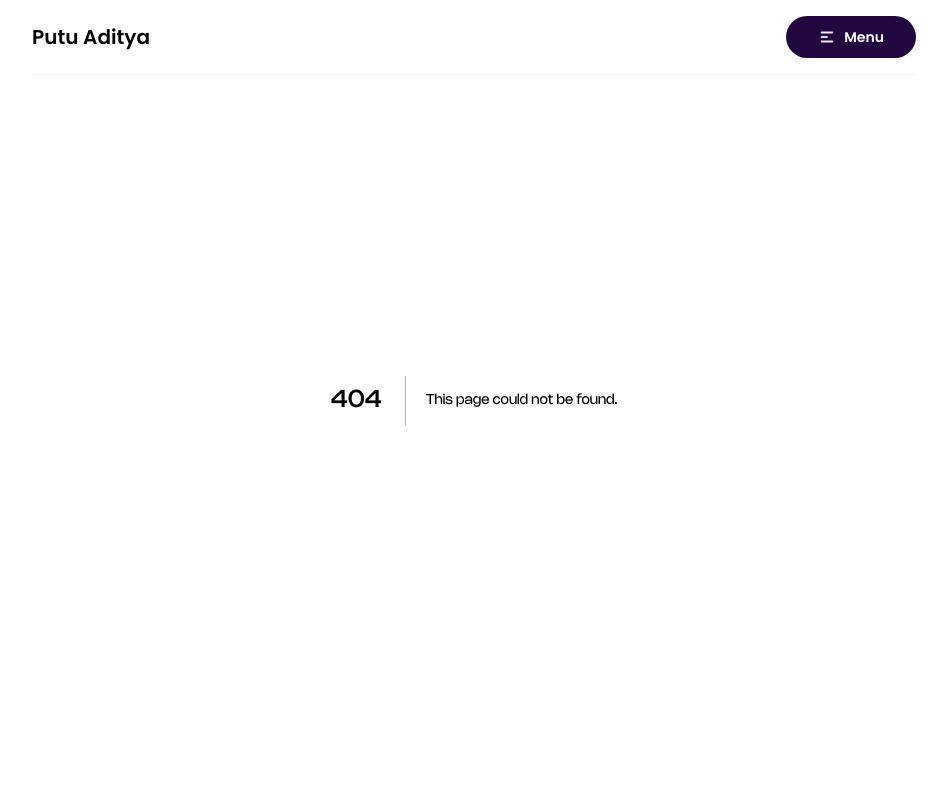
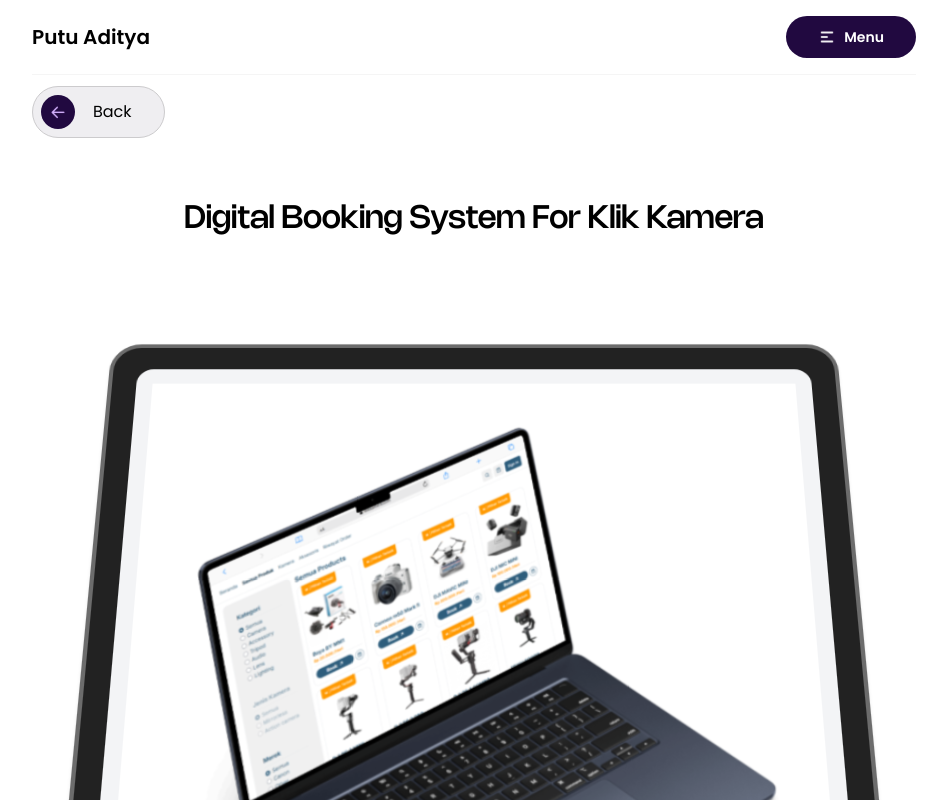
Before and after one commit to putuadityadev/portofolio-2025, a Next.js app: page /case/1 in a window 1280 px wide. Before the commit this address had no page. Shown: the top 800 px of the page, without its empty margins (166-1113 px from the left). Built offline with nearby package versions, Linux system fonts and the light colour scheme.

Commit message:
feat: add case detail page and related components

```diff
--- /dev/null
+++ b/app/case/[slug]/page.tsx
@@ -0,0 +1,50 @@
+'use client'
+
+import Button from "@/components/ui/Button";
+import { ContainerScroll } from "@/components/ui/container-scroll-animation";
+import Heading2 from "@/components/ui/Heading2";
+import { Projects } from "@/utils/projectData";
+import Image from "next/image";
+import { useRouter } from "next/navigation";
+
+interface CaseDetailProps {
+    params: {
+        slug: number;
+    }
+}
+
+export default function CaseDetail({ params }: CaseDetailProps) {
+    const router = useRouter();
+    const handleBack = () => {
+        router.back();
+    }
+    console.log(params.slug);
+
+    const caseData = Projects[params.slug - 1];
+    console.log(caseData);
+
+
+    return (
+        <main className="min-h-dvh pt-[86px]">
+            <Button variants="back" onClick={handleBack}>
+                Back
+            </Button>
+            <article className="mt-13 md:mt-16">
+                <Heading2 className="text-center">
+                    {caseData.title}
+                </Heading2>
+                <div className="">
+                    <ContainerScroll>
+                        <Image
+                            src={`/images/${caseData.images.primary}`}
+                            alt="project-image"
+                            width={1200}
+                            height={800}
+                            className="object-cover"
+                        />
+                    </ContainerScroll>
+                </div>
+            </article>
+        </main>
+    )
+}
--- a/components/ui/Button.tsx
+++ b/components/ui/Button.tsx
@@ -17,7 +17,8 @@
 const buttonVariants: Record <string, string> = {
     primary: 'flex justify-center items-center px-8 py-[18px] rounded-full border-[1px] border-primary font-nohemi text-sm md:text-xl font-normal leading-[100%] tracking-[0.025rem] hover:text-white hover:bg-primary hover:cursor-pointer transition-colors duration-300 ease-[cubic-bezier(0.85, 0, 0.15, 1)]',
     menu: 'flex justify-center items-center px-8 py-3 rounded-full text-sm text-white leading-[100%] bg-primary gap-2 hover:bg-secondary hover:text-primary hover:cursor-pointer font-semibold transition-all duration-300 ease-in-out',
-    detail:'w-full flex items-center justify-between pl-8 pr-2 py-2 bg-secondary rounded-full text-sm md:text-base font-semibold border border-[0.5px] border-paragraphWhite/30 hover:bg-primary hover:text-secondary hover:cursor-pointer transition-all duration-300 ease-in-out',
+    detail:'w-full flex items-center justify-between pl-8 pr-2 py-2 bg-secondary rounded-full text-sm md:text-base font-semibold border border-[0.5px] border-paragraphWhite/30 hover:bg-primary hover:text-secondary hover:cursor-pointer transition-all duration-300 ease-in-out pointer-events-auto',
+    back: 'flex items-center py-2 pl-2 pr-8 gap-[18px] bg-cardBg rounded-full border-[0.5px] border-paragraphBlack hover:cursor-pointer'
 }
 
 function easeOutElastic(x: number): number {
@@ -111,13 +112,13 @@
                     </motion.div>
                 </div>
             ) : (
-                <div>
+                <div className={`${variants === 'back' && 'order-1'}`}>
                     {children}
                 </div>
             )}
 
 
-            {variants === 'detail' &&
+            {(variants === 'detail' || variants === 'back') &&
                 <div className="relative w-[34px] h-[34px]">
                     <Image
                         alt="Explore works icon"
@@ -126,7 +127,7 @@
                         height={34}
                         className={`absolute inset-0 transition-opacity duration-300 ease-in-out ${
                             isHovered ? 'opacity-0' : 'opacity-100'
-                        }`}
+                        } ${variants === 'back' && 'rotate-180'}`}
                     />
                     <Image
                         alt="Explore works icon"
@@ -135,7 +136,7 @@
                         height={34}
                         className={`absolute inset-0 transition-opacity duration-300 ease-in-out ${
                             isHovered ? 'opacity-100' : 'opacity-0'
-                        }`}
+                        } ${variants === 'back' && 'rotate-180'}`}
                     />
                 </div>
             }
--- a/components/ui/Card.tsx
+++ b/components/ui/Card.tsx
@@ -3,6 +3,7 @@
 import Paragraph from "./Paragraph";
 import Tag from "./Tag";
 import Button from "./Button";
+import Link from "next/link";
 
 interface CardProps {
     id: number,
@@ -21,11 +22,11 @@
     console.log(id);
 
     return (
-        <div className={`flex flex-col ${
+        <Link href={`/case/${id}`} className={`flex flex-col pointer-events-none md:pointer-events-auto ${
             id === 1
                 ? 'md:flex-row md:col-span-2 md:items-end'
                 : 'md:flex-col'
-        } justify-center items-center p-6 self-stretch gap-8 rounded-4xl bg-cardBg border-[0.5px] border-paragraphBlack h-fit`}>
+            } justify-center items-center p-6 self-stretch gap-8 rounded-4xl bg-cardBg border-[0.5px] border-paragraphBlack h-fit`}>
             {/* Image */}
             <div className={`relative overflow-hidden rounded-3xl md:h-[430px] ${
                 id === 1
@@ -66,10 +67,12 @@
                         variants="detail"
                         className="md:hidden"
                     >
-                        Read More
+                        <Link href={`/case/${id}`}>
+                            Read More
+                        </Link>
                     </Button>
                 </div>
             </div>
-        </div>
+        </Link>
     )
 }
--- /dev/null
+++ b/components/ui/container-scroll-animation.tsx
@@ -0,0 +1,78 @@
+"use client";
+import React, { useRef } from "react";
+import { useScroll, useTransform, motion, MotionValue } from "motion/react";
+
+export const ContainerScroll = ({
+  children,
+}: {
+  children: React.ReactNode;
+}) => {
+  const containerRef = useRef<HTMLDivElement>(null);
+  const { scrollYProgress } = useScroll({
+    target: containerRef,
+  });
+  const [isMobile, setIsMobile] = React.useState(false);
+
+  React.useEffect(() => {
+    const checkMobile = () => {
+      setIsMobile(window.innerWidth <= 768);
+    };
+    checkMobile();
+    window.addEventListener("resize", checkMobile);
+    return () => {
+      window.removeEventListener("resize", checkMobile);
+    };
+  }, []);
+
+  const scaleDimensions = () => {
+    return isMobile ? [1, 0.9] : [1.05, 1.2];
+  };
+
+  const rotate = useTransform(scrollYProgress, [0, 1], [20, 0]);
+  const scale = useTransform(scrollYProgress, [0, 1], scaleDimensions());
+  const translate = useTransform(scrollYProgress, [0, 1], [0, -100]);
+
+  return (
+    <div
+      className="h-[30rem] md:h-[60rem] flex items-center justify-center relative p-2 md:p-20"
+      ref={containerRef}
+    >
+      <div
+        className="py-10 md:py-40 w-full relative"
+        style={{
+          perspective: "1000px",
+        }}
+      >
+        <Card rotate={rotate} translate={translate} scale={scale}>
+          {children}
+        </Card>
+      </div>
+    </div>
+  );
+};
+
+
+export const Card = ({
+  rotate,
+  scale,
+  children,
+}: {
+  rotate: MotionValue<number>;
+  scale: MotionValue<number>;
+  translate: MotionValue<number>;
+  children: React.ReactNode;
+}) => {
+  return (
+    <motion.div
+      style={{
+        rotateX: rotate,
+        scale,
+      }}
+      className="max-w-5xl -mt-12 mx-auto h-fit w-full border-4 border-[#6C6C6C] p-2 md:p-6 bg-[#222222] rounded-[30px] shadow-sm"
+    >
+      <div className=" h-full w-full  overflow-hidden rounded-2xl bg-gray-100 dark:bg-zinc-900 md:rounded-2xl md:p-4 ">
+        {children}
+      </div>
+    </motion.div>
+  );
+};
--- /dev/null
+++ b/libs/utils.ts
@@ -0,0 +1,6 @@
+import { ClassValue, clsx } from "clsx";
+import { twMerge } from "tailwind-merge";
+
+export function cn(...inputs: ClassValue[]) {
+  return twMerge(clsx(inputs));
+}
--- a/package.json
+++ b/package.json
@@ -9,11 +9,13 @@
     "lint": "next lint"
   },
   "dependencies": {
+    "clsx": "^2.1.1",
     "framer-motion": "^12.16.0",
     "motion": "^12.16.0",
     "next": "15.3.3",
     "react": "^19.0.0",
-    "react-dom": "^19.0.0"
+    "react-dom": "^19.0.0",
+    "tailwind-merge": "^3.3.1"
   },
   "devDependencies": {
     "@eslint/eslintrc": "^3",
```
Also changed, not shown: 1 other file (tests, documents, lock files or other folders).
